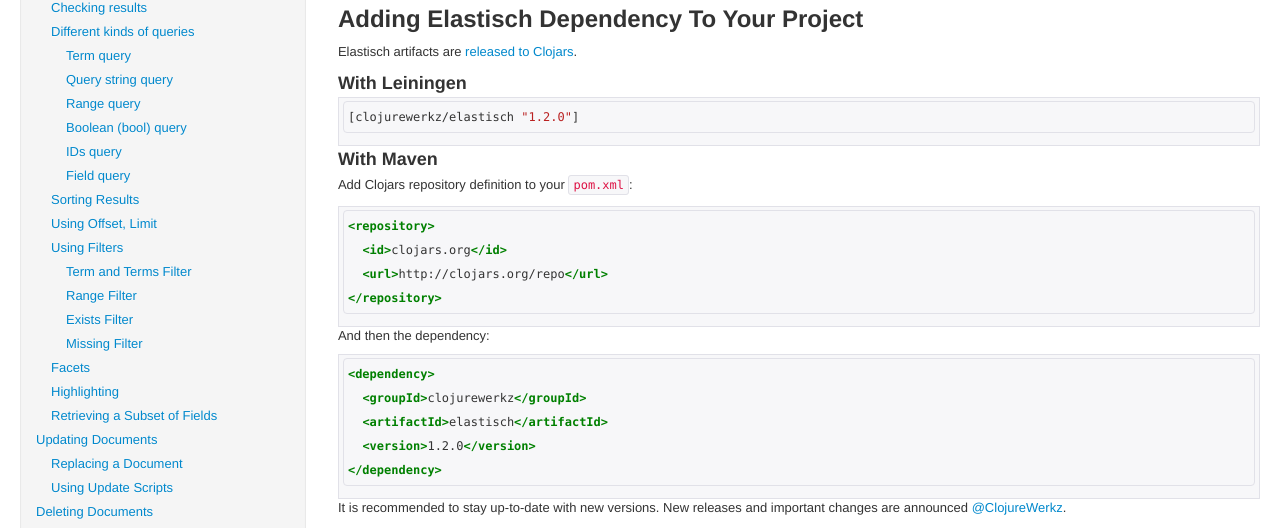
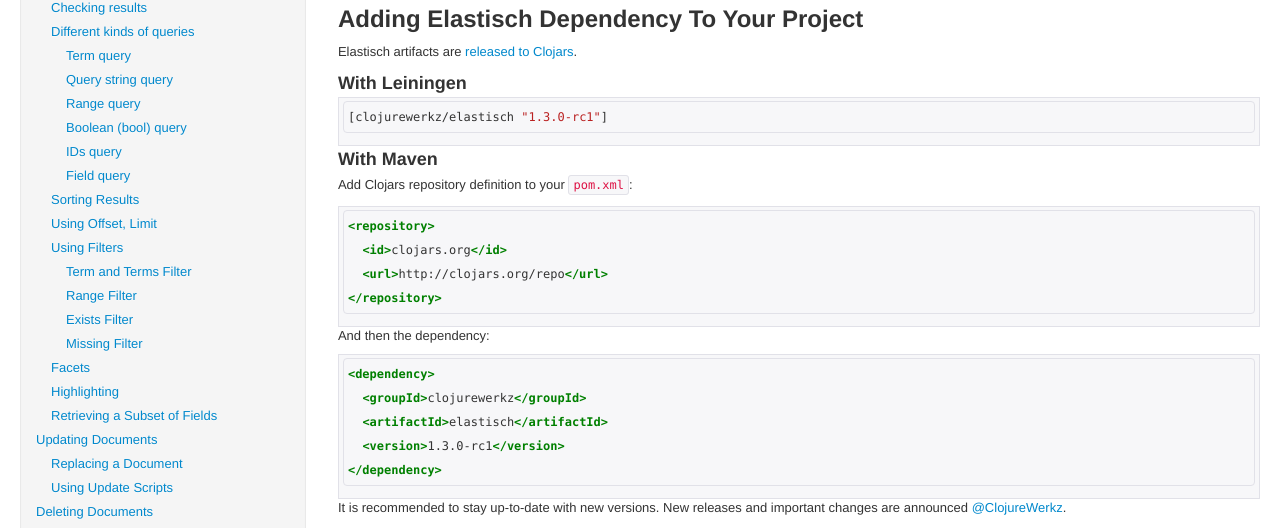
Before and after one commit to clojurewerkz/elastisch.docs, a Jekyll site: the page built from articles/getting_started.md, in a window 1280 px wide and 900 px high, scrolled down 570 px. Shown: the part 150-678 px from the top of the window. Built offline with Jekyll 4.4.1, drawn with Linux system fonts in a browser that asks for light colours; some web fonts are replaced; comment, search, counter and statistics services are not loaded.

Commit message:
Recommend 1.3.0-rc1

````diff
--- a/articles/getting_started.md
+++ b/articles/getting_started.md
@@ -57,7 +57,7 @@
 ### With Leiningen
 
 ``` clojure
-[clojurewerkz/elastisch "1.2.0"]
+[clojurewerkz/elastisch "1.3.0-rc1"]
 ```
 
 ### With Maven
@@ -77,7 +77,7 @@
 <dependency>
   <groupId>clojurewerkz</groupId>
   <artifactId>elastisch</artifactId>
-  <version>1.2.0</version>
+  <version>1.3.0-rc1</version>
 </dependency>
 ```
 
````
